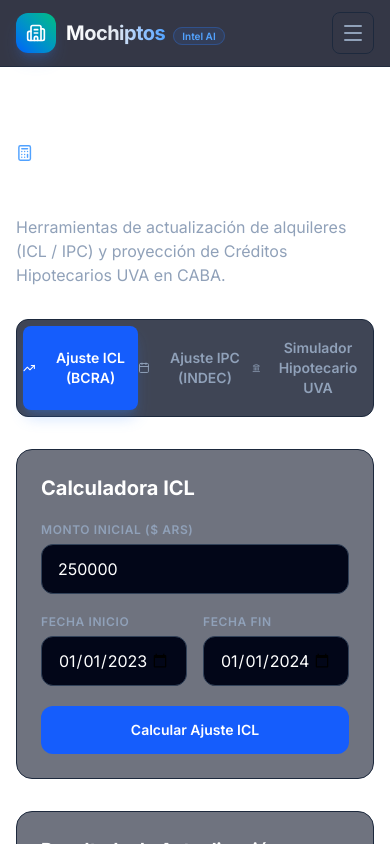
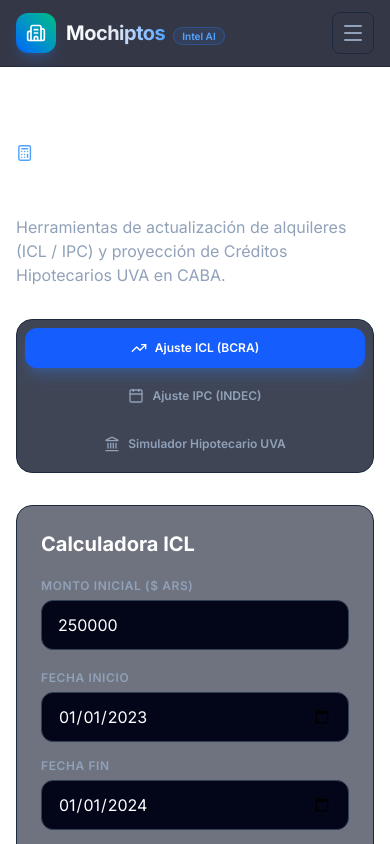
Before and after one commit to mooch10/mochiptos, a Next.js app in the folder frontend/: page /calculadoras in a window 390 px wide. Shown: the top 844 px of the page. Built offline with nearby package versions, Linux system fonts and the light colour scheme.

Commit message:
Mejorar responsividad mobile en calculadoras y actualizar mensajes de carga amigables

```diff
--- a/frontend/src/app/buscador/page.tsx
+++ b/frontend/src/app/buscador/page.tsx
@@ -253,9 +253,10 @@ export default function BuscadorPage() {
 
       {/* Grid de Resultados */}
       {loading ? (
-        <div className="flex flex-col items-center justify-center py-20 text-slate-400">
-          <Loader2 className="h-10 w-10 animate-spin text-blue-400 mb-4" />
-          <p className="text-sm font-semibold">Consultando la base de datos en Aiven Cloud...</p>
+        <div className="flex flex-col items-center justify-center py-20 text-slate-400 space-y-3">
+          <Loader2 className="h-10 w-10 animate-spin text-blue-400" />
+          <p className="text-base font-bold text-white">Explorando departamentos disponibles...</p>
+          <p className="text-xs text-slate-400 max-w-sm text-center">Buscando las mejores coincidencias según tus filtros seleccionados.</p>
         </div>
       ) : properties.length > 0 ? (
         <div className="space-y-4">
--- a/frontend/src/app/calculadoras/page.tsx
+++ b/frontend/src/app/calculadoras/page.tsx
@@ -91,42 +91,42 @@ export default function CalculadorasPage() {
         </p>
       </div>
 
-      {/* Tabs Switcher */}
-      <div className="flex rounded-xl border border-slate-800 bg-slate-900/80 p-1.5 backdrop-blur-md">
+      {/* Tabs Switcher - Responsive Mobile Grid */}
+      <div className="flex flex-col sm:flex-row gap-2 rounded-2xl border border-slate-800 bg-slate-900/80 p-2 backdrop-blur-md">
         <button
           onClick={() => setActiveTab("icl")}
-          className={`flex flex-1 items-center justify-center gap-2 rounded-lg py-3 text-sm font-semibold transition-all ${
+          className={`flex items-center justify-center gap-2 rounded-xl py-3 px-4 text-xs sm:text-sm font-semibold transition-all ${
             activeTab === "icl"
               ? "bg-blue-600 text-white shadow-lg shadow-blue-500/25"
               : "text-slate-400 hover:text-white"
           }`}
         >
-          <TrendingUp className="h-4 w-4" />
-          Ajuste ICL (BCRA)
+          <TrendingUp className="h-4 w-4 shrink-0" />
+          <span>Ajuste ICL (BCRA)</span>
         </button>
 
         <button
           onClick={() => setActiveTab("ipc")}
-          className={`flex flex-1 items-center justify-center gap-2 rounded-lg py-3 text-sm font-semibold transition-all ${
+          className={`flex items-center justify-center gap-2 rounded-xl py-3 px-4 text-xs sm:text-sm font-semibold transition-all ${
             activeTab === "ipc"
               ? "bg-blue-600 text-white shadow-lg shadow-blue-500/25"
               : "text-slate-400 hover:text-white"
           }`}
         >
-          <Calendar className="h-4 w-4" />
-          Ajuste IPC (INDEC)
+          <Calendar className="h-4 w-4 shrink-0" />
+          <span>Ajuste IPC (INDEC)</span>
         </button>
 
         <button
           onClick={() => setActiveTab("uva")}
-          className={`flex flex-1 items-center justify-center gap-2 rounded-lg py-3 text-sm font-semibold transition-all ${
+          className={`flex items-center justify-center gap-2 rounded-xl py-3 px-4 text-xs sm:text-sm font-semibold transition-all ${
             activeTab === "uva"
               ? "bg-blue-600 text-white shadow-lg shadow-blue-500/25"
               : "text-slate-400 hover:text-white"
           }`}
         >
-          <Landmark className="h-4 w-4" />
-          Simulador Hipotecario UVA
+          <Landmark className="h-4 w-4 shrink-0" />
+          <span>Simulador Hipotecario UVA</span>
         </button>
       </div>
 
@@ -147,7 +147,7 @@ export default function CalculadorasPage() {
               />
             </div>
 
-            <div className="grid grid-cols-2 gap-4">
+            <div className="grid grid-cols-1 sm:grid-cols-2 gap-4">
               <div>
                 <label className="block text-xs font-semibold uppercase tracking-wider text-slate-400">Fecha Inicio</label>
                 <input
--- a/frontend/src/app/oportunidades/page.tsx
+++ b/frontend/src/app/oportunidades/page.tsx
@@ -266,9 +266,10 @@ export default function OportunidadesPage() {
 
       {/* Grid de Oportunidades */}
       {loading ? (
-        <div className="flex flex-col items-center justify-center py-20 text-slate-400">
-          <Loader2 className="h-10 w-10 animate-spin text-emerald-400 mb-4" />
-          <p className="text-sm font-semibold">Evaluando modelo RandomForest ML sobre los datos...</p>
+        <div className="flex flex-col items-center justify-center py-20 text-slate-400 space-y-3">
+          <Loader2 className="h-10 w-10 animate-spin text-emerald-400" />
+          <p className="text-base font-bold text-white">Buscando las mejores oportunidades de CABA...</p>
+          <p className="text-xs text-slate-400 max-w-sm text-center">Analizando más de 92.000 propiedades con nuestro modelo de valuación inteligente.</p>
         </div>
       ) : opportunities.length > 0 ? (
         <div className="grid grid-cols-1 gap-6 sm:grid-cols-2 lg:grid-cols-3">
```
